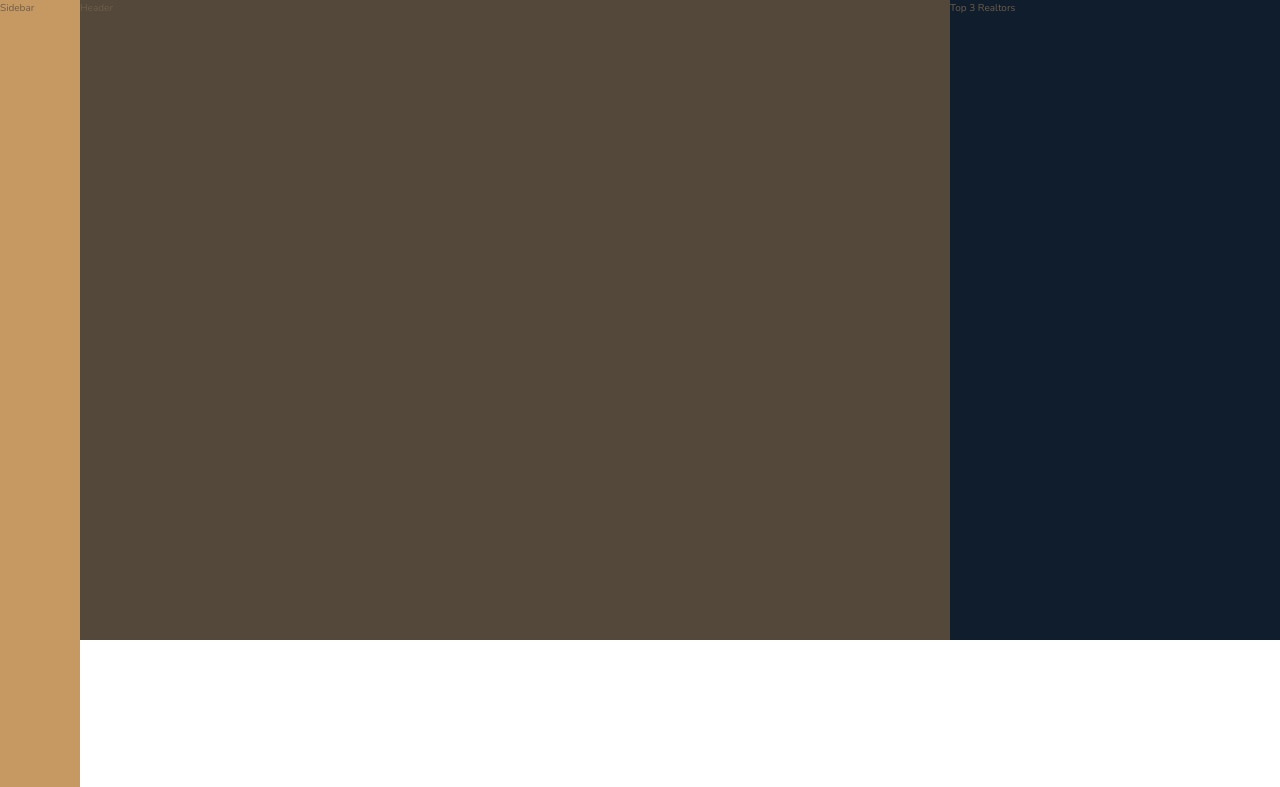
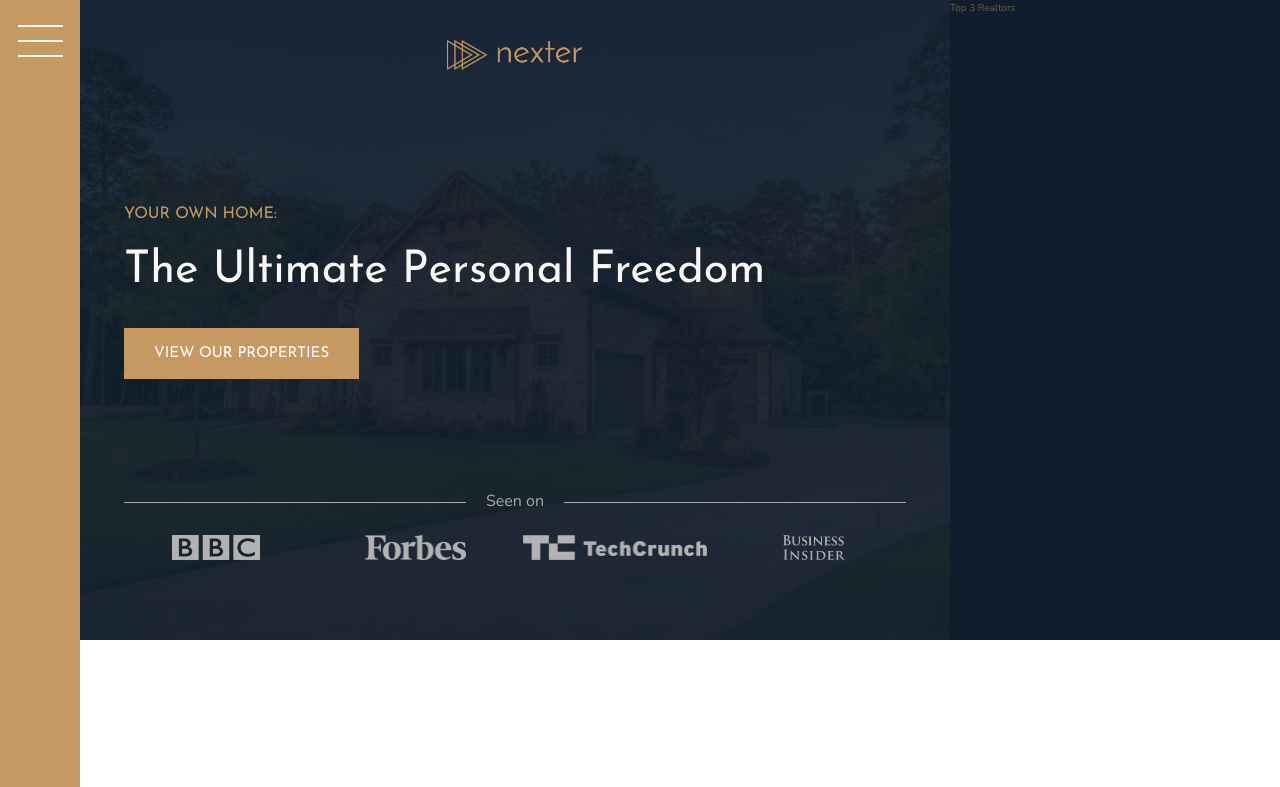
Before and after one commit to araltasher/Udemy-advanced-css, a website: page nexter/index.html in a window 1280 px wide. Shown: the top 787 px of the page. Drawn offline with nearby package versions, Linux system fonts and the light colour scheme.

Commit message:
header section completed

```diff
--- a/nexter/index.html
+++ b/nexter/index.html
@@ -14,8 +14,26 @@
 </head>
 
 <body class="container">
-    <div class="sidebar">Sidebar</div>
-    <header class="header">Header</header>
+    <div class="sidebar">
+        <button class="nav-btn">
+
+        </button>
+    </div>
+
+    <header class="header">
+        <img src="img/logo.png" alt="Nexter logo" class="header__logo" />
+        <h3 class="heading-3">Your Own Home:</h3>
+        <h1 class="heading-1">The Ultimate Personal Freedom</h1>
+        <button class="btn header__btn">View our Properties</button>
+        <div class="header__seenon-text">Seen on</div>
+        <div class="header__seenon-logos">
+            <img src="img/logo-bbc.png" alt="Seen on logo 1" />
+            <img src="img/logo-forbes.png" alt="Seen on logo 2" />
+            <img src="img/logo-techcrunch.png" alt="Seen on logo 3" />
+            <img src="img/logo-bi.png" alt="Seen on logo 4" />
+        </div>
+    </header>
+
     <div class="realtors">Top 3 Realtors</div>
 
     <section class="features">
--- a/nexter/sass/_header.scss
+++ b/nexter/sass/_header.scss
@@ -1,4 +1,51 @@
 .header {
     background-color: $color-grey-dark-1;
     grid-column: full-start / col-end 6;
+    background-image: linear-gradient(rgba($color-secondary, .93), rgba($color-secondary, .93)), url(../img/hero.jpeg);
+    background-size: cover;
+    background-position: center;
+    padding: 8rem;
+    padding-top: 4rem;
+
+    display: grid;
+    grid-template-rows: 1fr min-content 6rem 1fr;
+    grid-template-columns: max-content;
+    grid-row-gap: 2rem;
+    justify-content: center;
+
+    &__logo {
+        height: 3rem;
+        justify-self: center;
+    }
+    &__seenon-text {
+        display:grid;
+        grid-template-columns: 1fr max-content 1fr;
+        grid-column-gap: 2rem;
+        align-items: center;
+        font-size: 1.6rem;
+        color: $color-grey-light-2;
+
+        &::before,
+        &::after{
+            content: "";
+            height: 1px;
+            display: block;
+            background-color: currentColor;
+        }
+
+    }
+    &__seenon-logos {
+        display: grid;
+        grid-template-columns: repeat(4, 1fr);
+        grid-column-gap: 1.5rem;
+        justify-items: center;
+        img {
+            height: 2.5rem;
+            filter: brightness(70%);
+        }
+    }
+    &__btn {
+        align-self: start;
+        justify-self: start;
+    }
 }
--- a/nexter/sass/_sidebar.scss
+++ b/nexter/sass/_sidebar.scss
@@ -1,5 +1,31 @@
-.sidebar{
+.sidebar {
     background-color: $color-primary;
     grid-column: sidebar-start / sidebar-end;
     grid-row: 1 / -1;
+    display:flex;
+    justify-content: center;
 }
+
+.nav-btn {
+    border: none;
+    border-radius: 0;
+    background-color: #fff;
+    height: 2px;
+    width: 4.5rem;
+    margin-top: 4rem;
+
+    &::before,
+    &::after {
+        content: "";
+        display: block;
+        background-color: #fff;
+        height: 2px;
+        width: 4.5rem;
+    }
+    &::before {
+        transform: translateY(-1.5rem);
+    }
+    &::after {
+        transform: translateY(1.3rem);
+    }
+}
--- a/nexter/sass/_typography.scss
+++ b/nexter/sass/_typography.scss
@@ -5,6 +5,9 @@
 
 .heading-1 {
     @extend %heading;
+    font-size: 4.5rem;
+    color: $color-grey-light-1;
+    line-height: 1;
 }
 
 .heading-2 {
```
Also changed, not shown: nexter/css/style.css.
